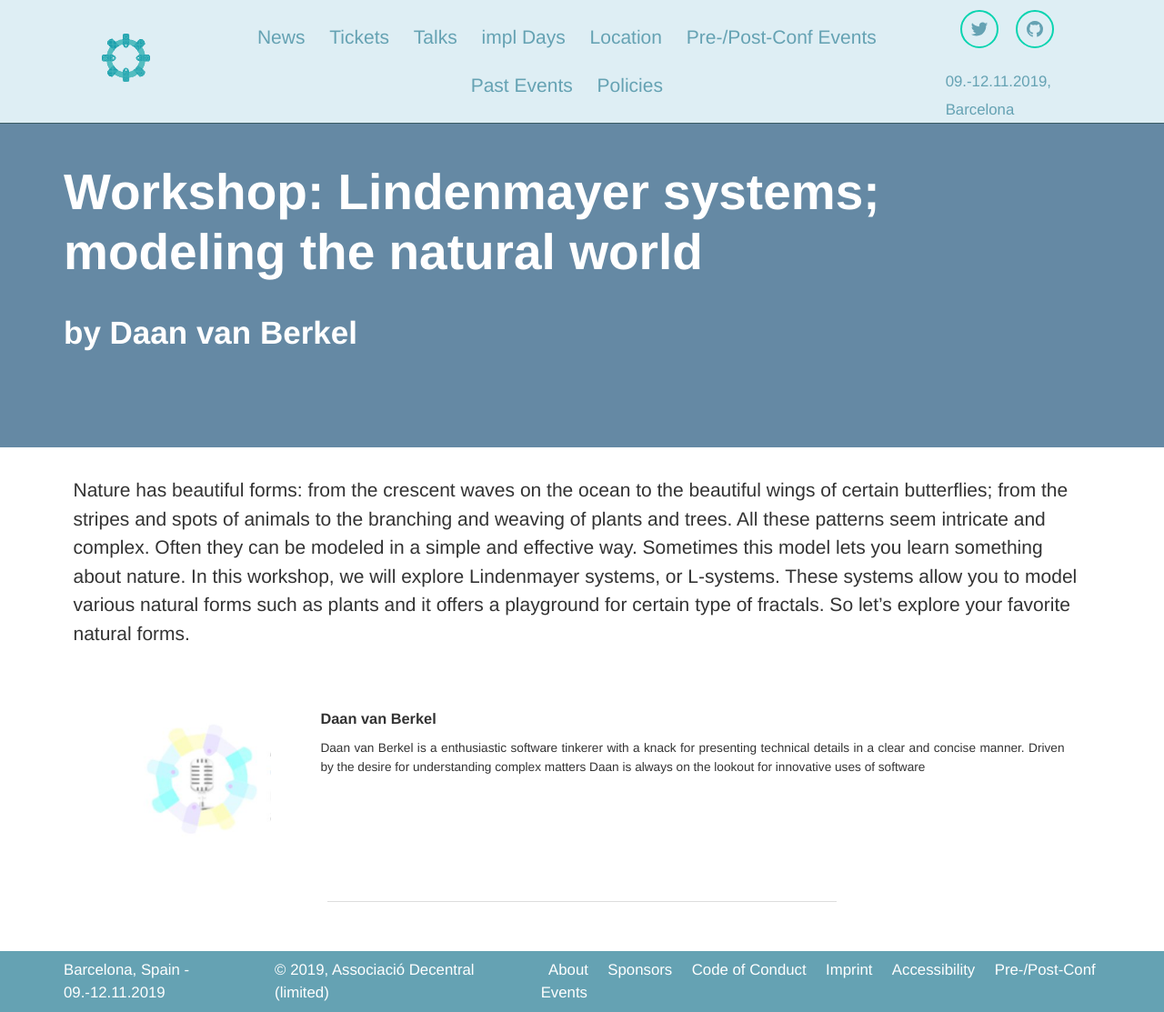
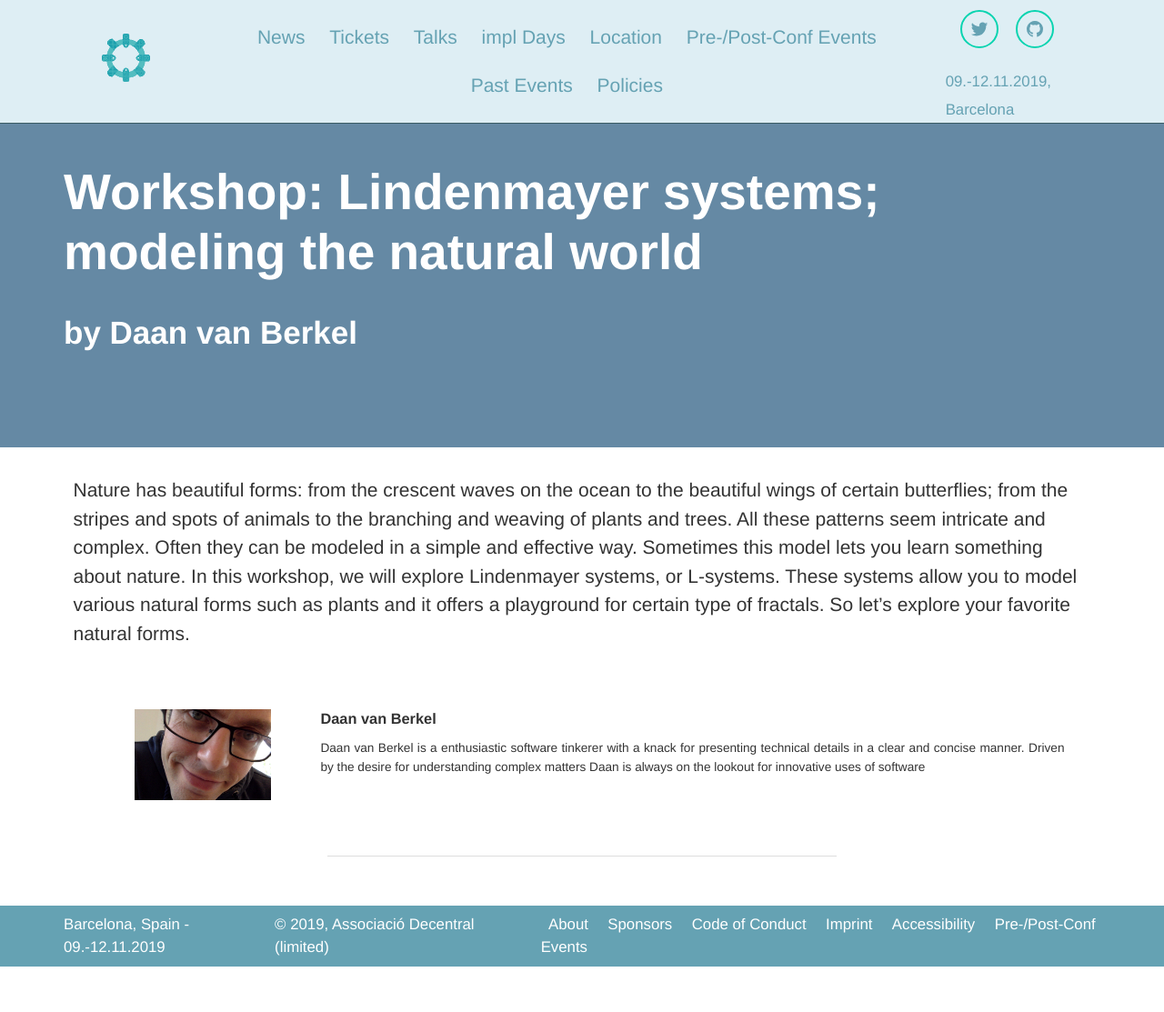
Before and after one commit to RustFestEU/barcelona.rustfest.eu, a Jekyll site: the page built from _sessions/lindenmayer-systems.md, in a window 1280 px wide. Shown: the whole page at 91% size. Built offline with Jekyll 4.4.1, drawn with Linux system fonts in a browser that asks for light colours; nearby versions of some CDN libraries; after the commit the page ends 1063 px from its top, so only the background shows below that.

Commit message:
Add Daan's picture

```diff
--- a/_data/speakers.yml
+++ b/_data/speakers.yml
@@ -190,7 +190,7 @@ matthias-endler:
 
 daan-van-berkel:
   name: Daan van Berkel
-  thumbnailUrl: no-photo.jpg
+  thumbnailUrl: daan-van-berkel.jpg
   desc: |
      Daan van Berkel is a enthusiastic software tinkerer with a knack for presenting technical details in a clear and concise manner.
      Driven by the desire for understanding complex matters Daan is always on the lookout for innovative uses of software
```
Also changed, not shown: assets/speakers/daan-van-berkel.jpg (added).
